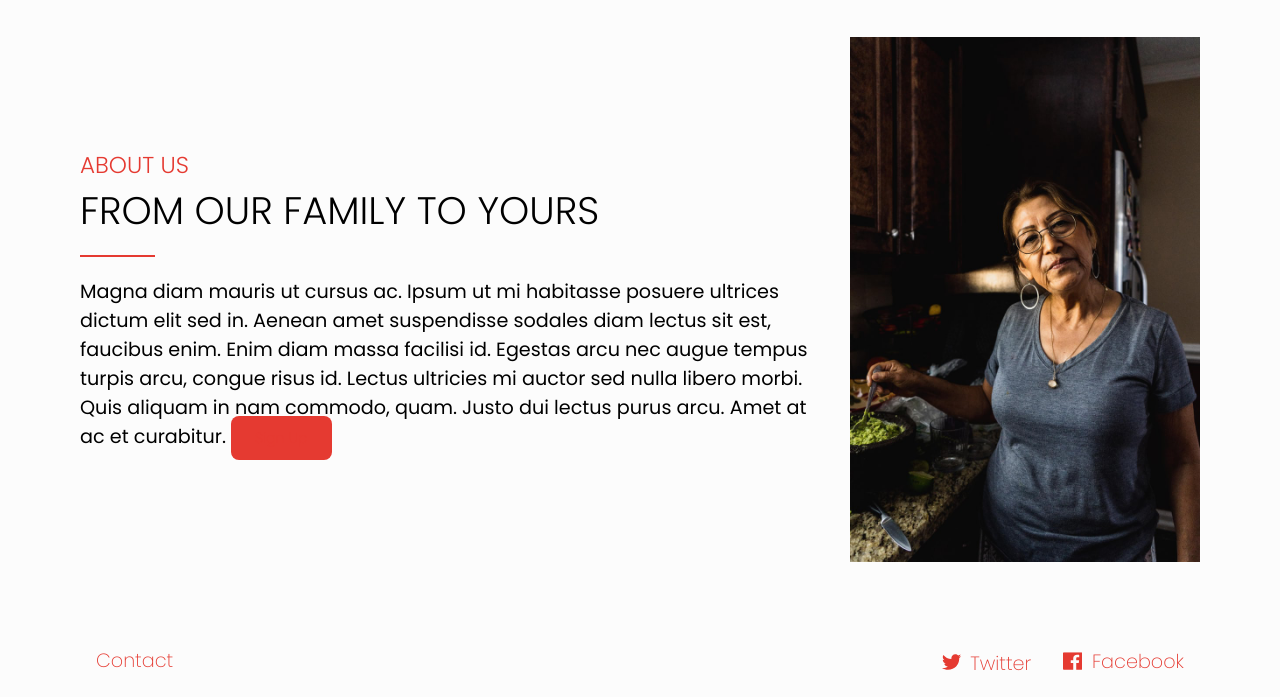
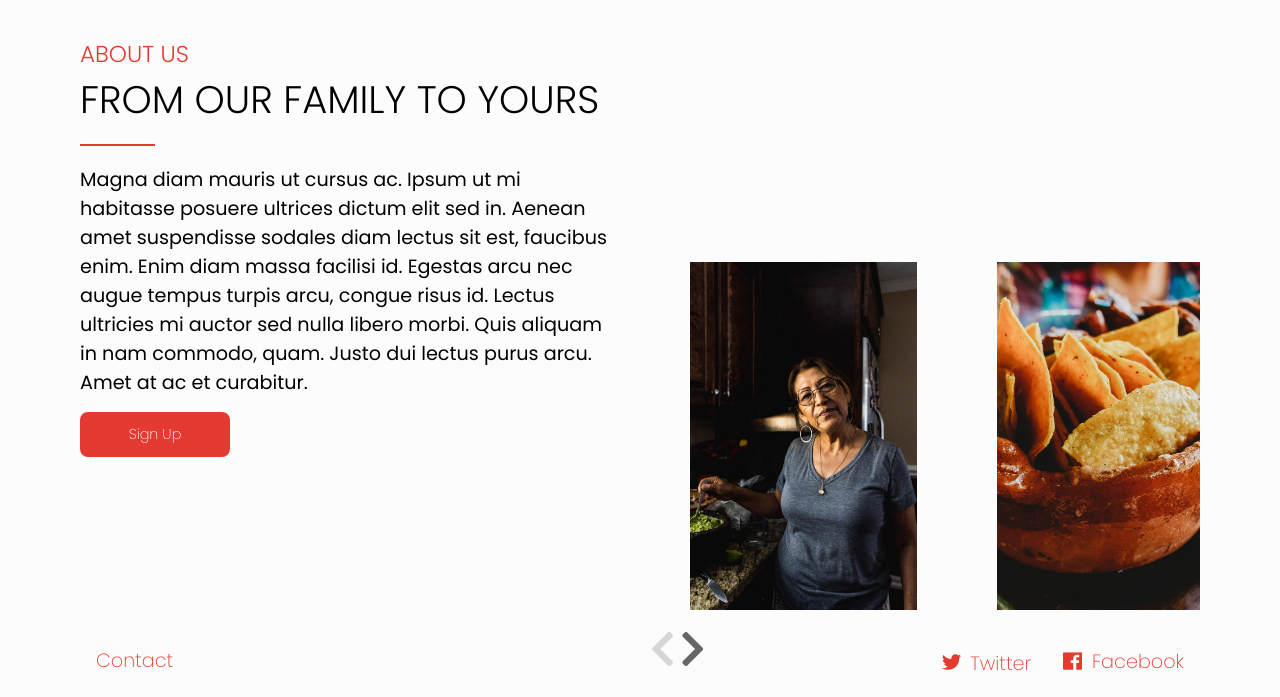
Before and after one commit to marcldo/baja, a plain HTML site: page our-story.html in a window 1280 px wide. Shown: the part 103-800 px from the top of the page. Drawn offline with Linux system fonts and the light colour scheme.

Commit message:
our story carousel added

```diff
--- /dev/null
+++ b/glider-custom.css
@@ -0,0 +1,18 @@
+
+
+.glider-slide img{
+  object-fit: cover;
+  width: 100%;
+  height: 100%;
+}
+
+.glider-contain{
+  width: 50vw;
+  margin-left: 2rem;
+  height: 1vh;
+  max-width: 550px;
+}
+
+.glider-contain button{
+  position: static !important;
+}
--- a/our-story.css
+++ b/our-story.css
@@ -18,6 +18,7 @@ body {
 
 .description {
   color: black;
+  padding-bottom: 8em;
 }
 
 hr {
@@ -25,6 +26,14 @@ hr {
   margin-bottom: 1em;
   border: 1px solid  #E53A31;
   max-width: 75px
+}
+
+.btn {
+  margin-top: 1em;
+  display: block;
+  width: 150px;
+  color: white;
+  text-align: center;
 }
 
 .main-footer{
@@ -40,10 +49,10 @@ hr {
 }
 
 .our-story-main-section .about-image{
-  width: 30vw;
+  /* width: 30vw;
   margin-left: 2rem;
   height: auto;
-  max-width: 350px;
+  max-width: 350px; */
 }
 
 @media (max-width: 800px) {
--- a/our-story.html
+++ b/our-story.html
@@ -6,6 +6,13 @@
   <meta name="viewport" content="width=device-width, initial-scale=1.0">
   <link rel="stylesheet" href="styles.css">
   <link rel="stylesheet" href="our-story.css">
+
+  <!-- Glider Stylesheet -->
+  <link rel="stylesheet" href="glider.min.css">
+  <link rel="stylesheet" href="glider-custom.css">
+  <!-- Font Awesome -->
+  <link rel="stylesheet" href="https://cdnjs.cloudflare.com/ajax/libs/font-awesome/5.15.1/css/all.min.css">
+
   <title>Baja Chips.Co - Our Story</title>
 </head>
 
@@ -52,7 +59,25 @@
         </span>
         <a href="our-story.html" class="btn">Sign Up</a>
       </div>
-      <img src="images/about1.jpeg" alt="" class="about-image">
+
+      <div class="glider-contain multiple about-image">
+
+        <div class="glider">
+          <figure>
+            <img src="images/about1.jpeg" alt="">
+          </figure>
+          <figure>
+            <img src="images/about2.jpeg" alt="">
+          </figure>
+        </div>
+        <button class="glider-prev">
+          <i class="fa fa-chevron-left"></i>
+        </button>
+        <button class="glider-next">
+          <i class="fa fa-chevron-right"></i>
+        </button>
+      </div>
+
     </section>
   </div>
   <footer class="main-footer">
@@ -102,6 +127,19 @@
       </nav>
     </div>
   </footer>
+
+  <script src="glider.min.js"></script>
+
+  <script>
+    new Glider(document.querySelector('.glider'), {
+      slidesToShow: 1.5,
+      draggable: true,
+      arrows: {
+        prev: '.glider-prev',
+        next: '.glider-next'
+      }
+    })
+  </script>
 </body>
 
 </html>
```
Also changed, not shown: index.html (+4 -0 lines), glider.min.css (added), glider.min.js (added), styles.css (line endings or trailing spaces).
